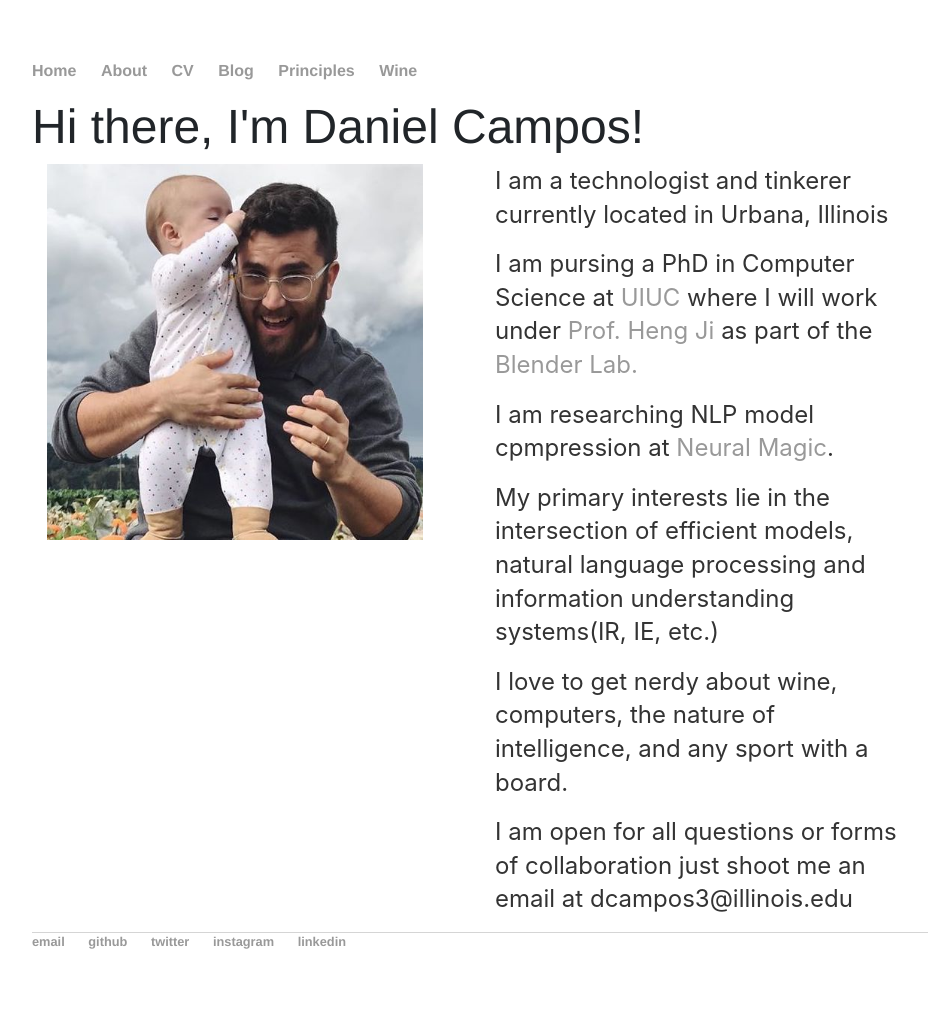
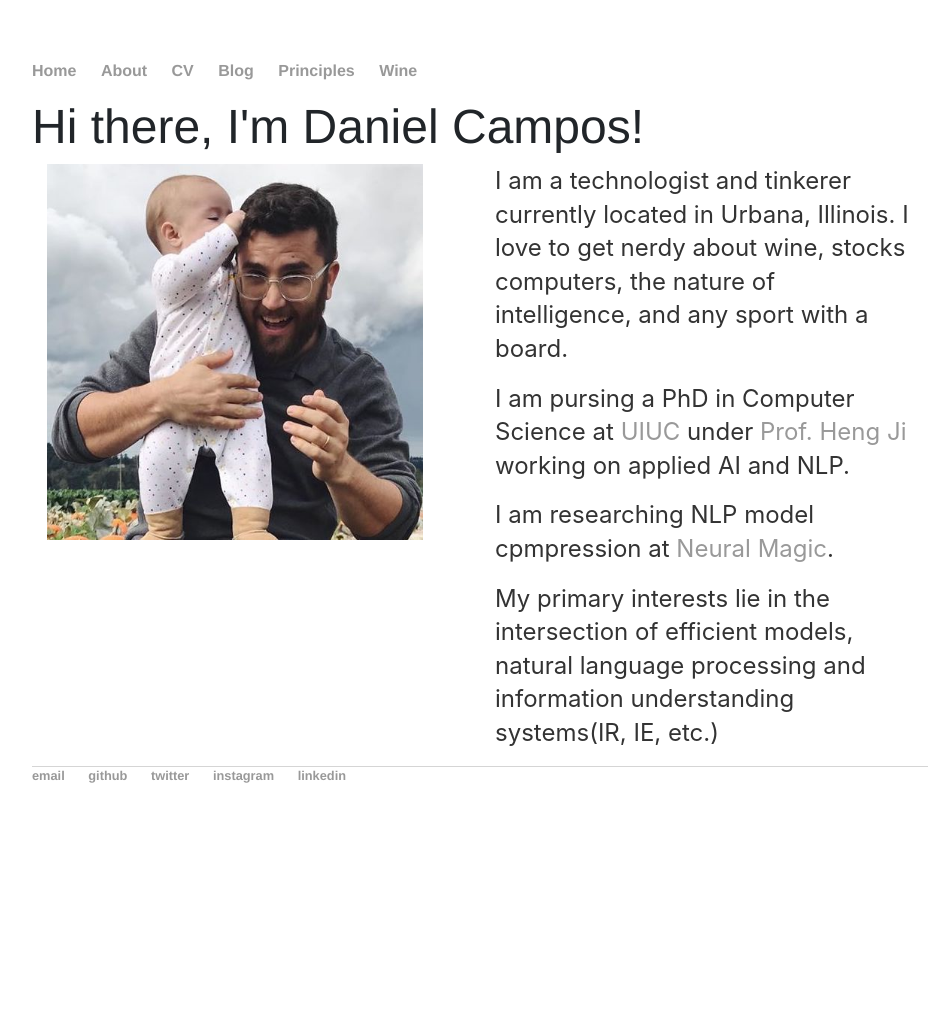
Before and after one commit to spacemanidol/spacemanidol.github.io, a Jekyll site: the page built from index.html, in a window 1280 px wide. Shown: the whole page, without its empty margins (160-1098 px from the left). Built offline with Jekyll 4.4.1, drawn with Linux system fonts in a browser that asks for light colours; comment, search, counter and statistics services are not loaded; after the commit the page ends 900 px from its top, so only the background shows below that.

Commit message:
Update index.html

```diff
--- a/index.html
+++ b/index.html
@@ -10,11 +10,9 @@ title: Daniel Campos
 		<img class="img-responsive" width="90%" src="daniel.jpg">
 	</div>
 	<div class="col-md-6">
-		<p>I am a technologist and tinkerer currently located in Urbana, Illinois</p>
-		<p>I am pursing a PhD in Computer Science at <a href='https://cs.illinois.edu/'>UIUC</a> where I will work under <a href='http://blender.cs.illinois.edu/hengji.html'>Prof. Heng Ji</a> as part of the <a href='http://blender.cs.illinois.edu/index.html'>Blender Lab.</a></p>
+		<p>I am a technologist and tinkerer currently located in Urbana, Illinois. I love to get nerdy about wine, stocks computers, the nature of intelligence, and any sport with a board.</p>
+		<p>I am pursing a PhD in Computer Science at <a href='https://cs.illinois.edu/'>UIUC</a> under <a href='http://blender.cs.illinois.edu/hengji.html'>Prof. Heng Ji</a> working on applied AI and NLP.</a></p>
 		<p>I am researching NLP model cpmpression at <a href='https://neuralmagic.com/'>Neural Magic</a>.</p>
 		<p>My primary interests lie in the intersection of efficient models, natural language processing and information understanding systems(IR, IE, etc.)</p>
-		<p>I love to get nerdy about wine, computers, the nature of intelligence, and any sport with a board.</p>
-		<p>I am open for all questions or forms of collaboration just shoot me an email at dcampos3@illinois.edu</p>
 	</div>
 </div>
```
